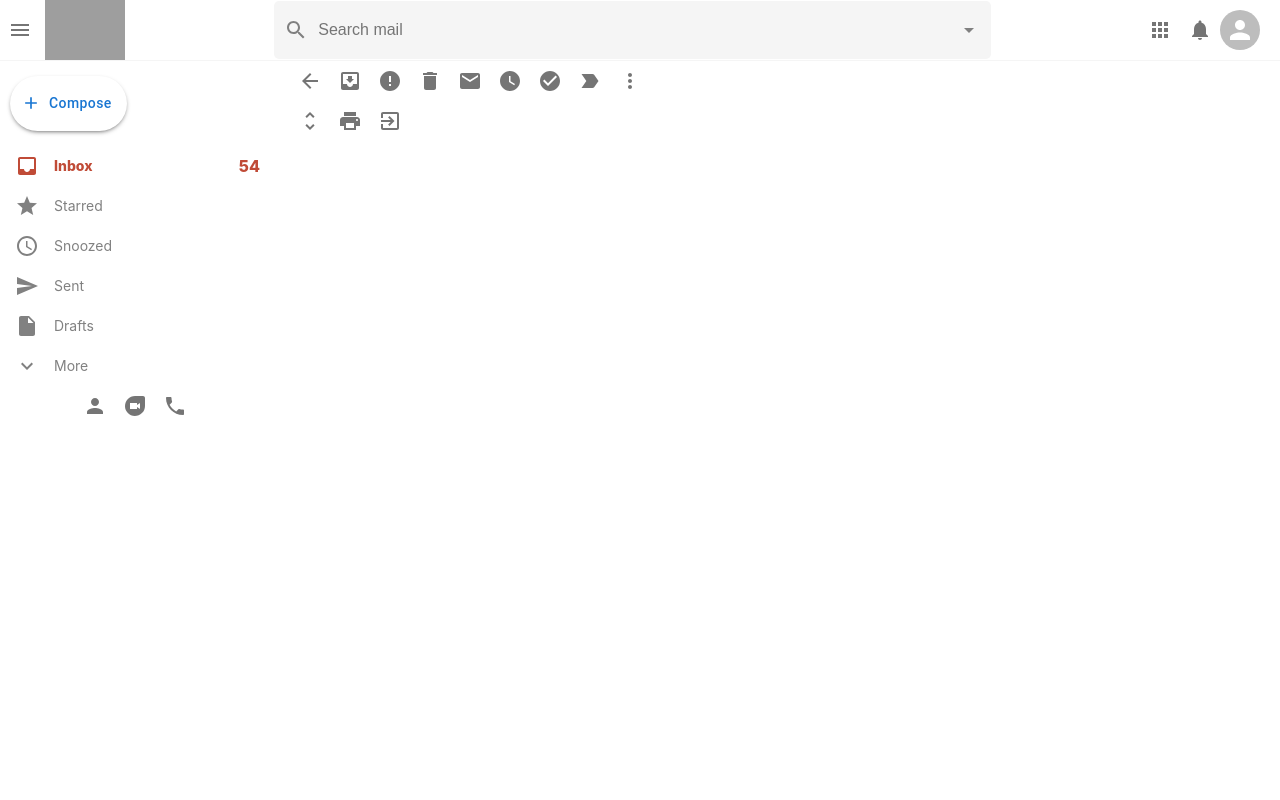
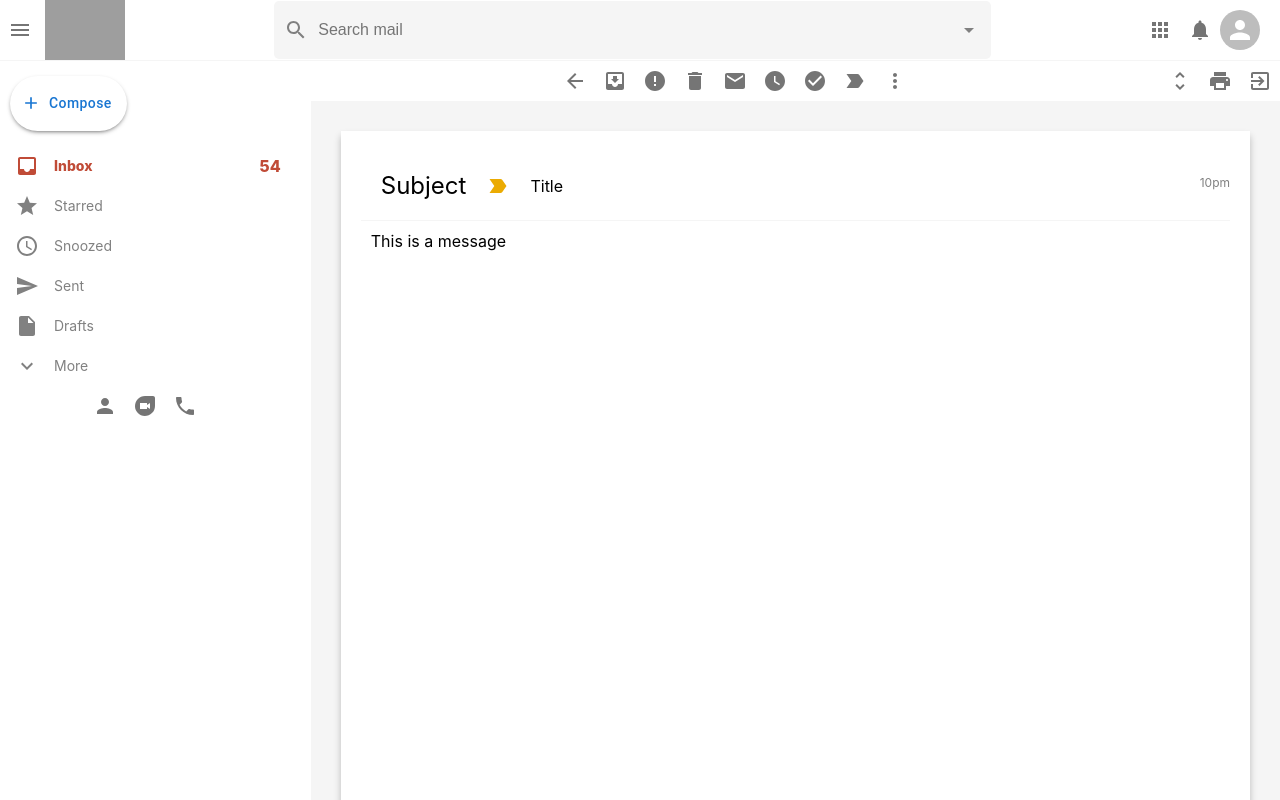
Before and after one commit to dev-Zidxne/Gmail-Clone-ReactJS, a React (Create React App) app: page /mail in a window 1280 px wide. Shown: the top 800 px of the page. Built offline with nearby package versions, Linux system fonts and the light colour scheme; grey boxes are pictures that could not be loaded.

Commit message:
Finished Building the Mail Screen

```diff
--- a/src/Mail.css
+++ b/src/Mail.css
@@ -0,0 +1,53 @@
+.mail {
+  flex: 1;
+  background-color: whitesmoke;
+}
+.mail__tools {
+  display: flex;
+  justify-content: space-between;
+  background-color: white;
+}
+
+.mail__body {
+  display: flex;
+  flex-direction: column;
+  margin: 30px;
+  background-color: white;
+  padding: 20px;
+  height: 100vh;
+  box-shadow: 0px 5px 7px 0px rgba(0, 0, 0, 0.24);
+}
+
+.mail__important {
+  color: #ebab02 !important;
+}
+
+.mail__bodyHeader {
+  display: flex;
+  align-items: center;
+  border-bottom: 1px solid whitesmoke;
+  padding: 20px;
+  position: relative;
+}
+
+.mail__bodyHeader > h2 {
+  font-weight: 400;
+  margin-right: 20px;
+}
+.mail__bodyHeader > p {
+  margin-left: 20px;
+}
+
+.mail__time {
+  position: absolute;
+  top: 24px;
+  right: 0;
+  font-size: 12px;
+  color: gray;
+}
+
+.mail__message > p {
+  padding: 10px;
+  margin-right: 20px;
+  overflow-wrap: break-word;
+}
--- a/src/Mail.js
+++ b/src/Mail.js
@@ -69,6 +69,17 @@ function Mail() {
           </IconButton>
         </div>
       </div>
+      <div className="mail__body">
+        <div className="mail__bodyHeader">
+          <h2>Subject</h2>
+          <LabelImportantIcon className="mail__important" />
+          <p>Title</p>
+          <p className="mail__time">10pm</p>
+        </div>
+        <div className="mail__message">
+          <p>This is a message</p>
+        </div>
+      </div>
     </div>
   );
 }
```
